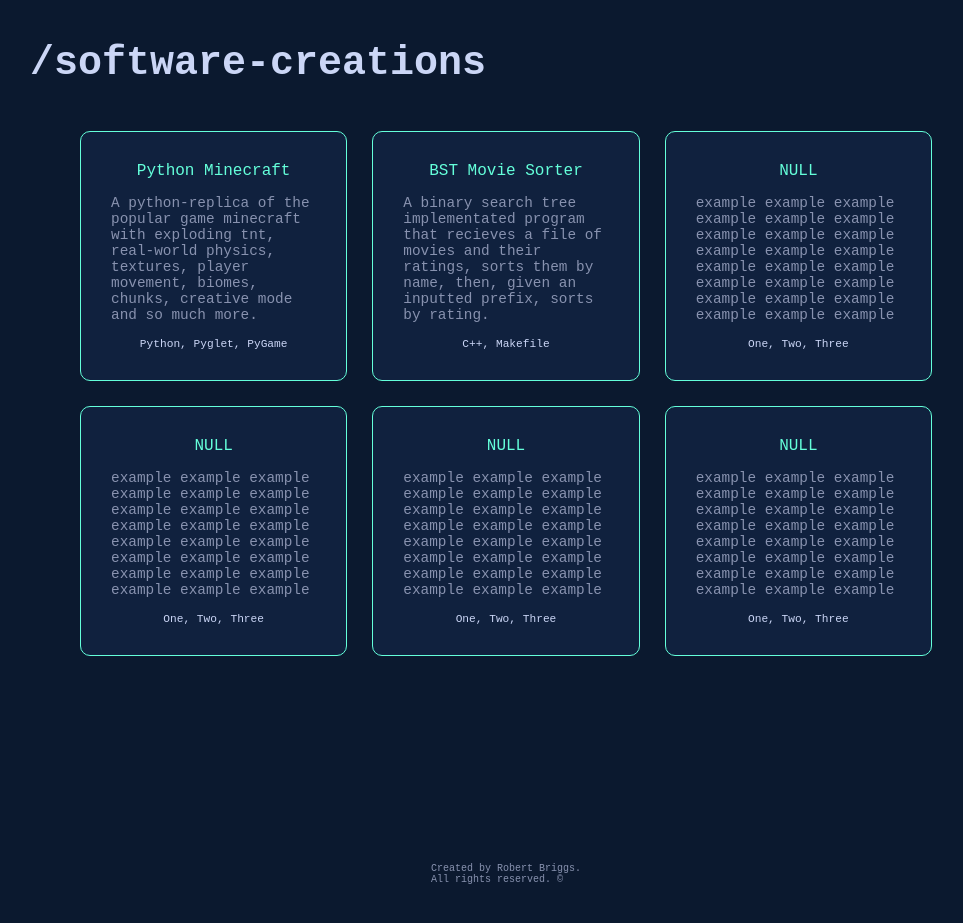
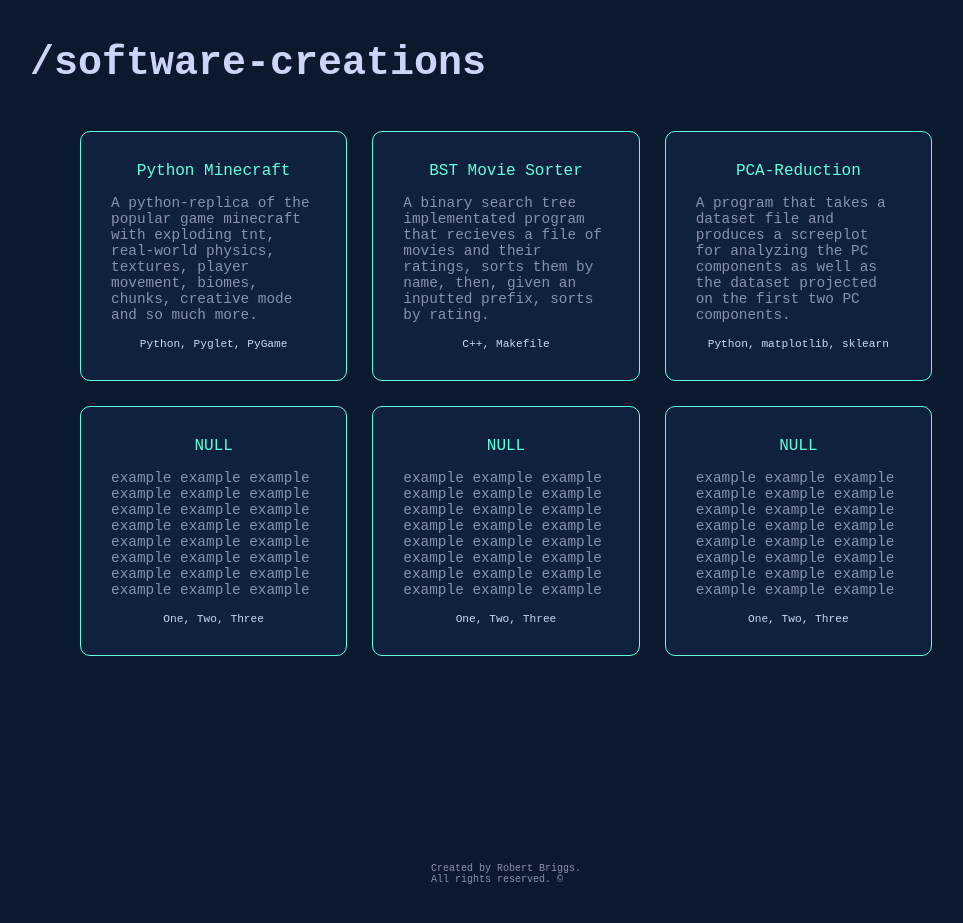
Before and after one commit to briggsrr/My-Website, a React (Create React App) app: page / in a window 1280 px wide. Shown: the part 3000-3923 px from the top of the page, without its empty margins (134-1097 px from the left). Built offline with nearby package versions, Linux system fonts and the light colour scheme.

Commit message:
Added PCA-Reduction to website

```diff
--- a/src/components/CreationSection/index.js
+++ b/src/components/CreationSection/index.js
@@ -54,21 +54,21 @@
                     </ProjectP2>
                 </ProjectCard>
                 </MyLink>
-                <MyLink href="https://github.com/briggsr3/Python-Minecraft" target="_blank" rel="noopener noreferrer">
+
+
+                <MyLink href="https://github.com/briggsrr/PCA-Reduction" target="_blank" rel="noopener noreferrer">
                 <ProjectCard>
                 <ProjImg src={require('../../images/GitHub-Mark.png')}/>
                     <ProjectH2>
-                        NULL
+                        PCA-Reduction
                     </ProjectH2>
                     <ProjectP>
-                        example example example example example
-                        example example example example example
-                        example example example example example
-                        example example example example example
-                        example example example example
+                    A program that takes a dataset file and produces a screeplot
+                    for analyzing the PC components as well as the
+                     dataset projected on the first two PC components.
                     </ProjectP>
                     <ProjectP2>
-                        One, Two, Three
+                        Python, matplotlib, sklearn
                     </ProjectP2>
                 </ProjectCard>
                 </MyLink>
```
